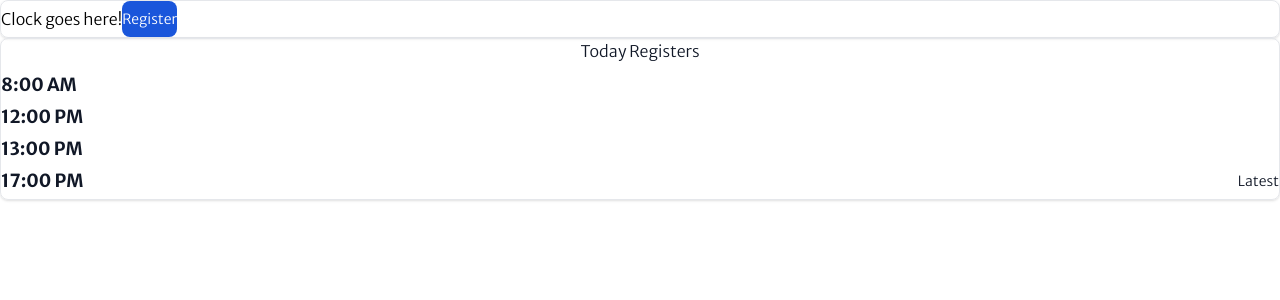
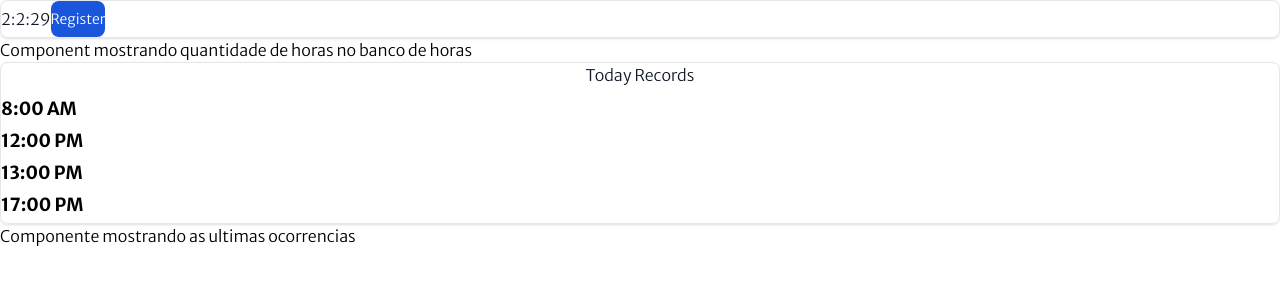
Before and after one commit to borica/rex-clock-front, a Vue app: page /dashboard in a window 1280 px wide. Shown: the top 300 px of the page. Built offline with nearby package versions, Linux system fonts and the light colour scheme; sample sign-in values are in the browser's storage.

Commit message:
- Creating CurrentTimeClock to show current time on register action; - Slots for new components showing hours bank balance and latests events;

```diff
--- a/src/App.vue
+++ b/src/App.vue
@@ -40,8 +40,6 @@ onMounted(() => {
 
 const authStore = useAuthStore()
 
-onMounted(() => { console.log(authStore.isAuth) })
-
 </script>
 
 <style>
--- /dev/null
+++ b/src/components/time/CurrentTimeClock.vue
@@ -0,0 +1,26 @@
+<template>
+  <div>
+    {{ time }}
+  </div>
+</template>
+
+<script setup lang="ts">
+import {onBeforeMount, ref} from "vue"
+  const date = new Date()
+  const getParsedTime = (date: Date) => {
+    return `${date.getHours()}:${date.getMinutes()}:${date.getUTCSeconds()}`
+  }
+  const time = ref(getParsedTime(date))
+
+  onBeforeMount(() => {
+    setInterval(() => {
+      time.value = getParsedTime(new Date())
+    }, 1000)
+  })
+
+
+</script>
+
+<style scoped>
+
+</style>
--- a/src/components/time/DailyRegisterCard.vue
+++ b/src/components/time/DailyRegisterCard.vue
@@ -1,11 +1,11 @@
 <template>
   <div class="block max-w-sm py-6 px-10 border rounded-lg shadow dark:bg-gray-200 dark:border-gray-300">
-    <h5 class="mb-2 text-2xl font-bold text-center text-gray-900">Today Registers</h5>
+    <h5 class="mb-2 text-3xl text-center text-gray-900">Today Records</h5>
     <ol class="relative mt-10 border-s-4 border-blue-700">
       <li v-for="row in this.dailyRows" :key="row.time" class="mb-10 ms-6">
-            <span class="absolute flex items-center justify-center w-3 h-3 bg-blue-100 rounded-full -start-2 ring-8 ring-white dark:ring-blue-900 dark:bg-orange-600"></span>
-        <h3 class="flex items-center justify-between mb-1 text-lg font-semibold text-gray-900">{{ row.time }}
-          <span v-if="row.isLatest" class="bg-blue-100 text-blue-800 text-sm font-medium me-2 px-2.5 py-0.5 rounded dark:bg-blue-900 dark:text-blue-300 ms-3">Latest</span>
+        <span class="absolute flex items-center justify-center w-3 h-3 bg-blue-100 rounded-full -start-2 ring-8 ring-white dark:ring-blue-900 dark:bg-orange-600"></span>
+        <h3 class="flex items-center justify-between mb-1 text-lg font-semibold text-gray-700">{{ row.time }}
+          <span v-if="row.isLatest" class="bg-blue-600 text-white text-sm font-medium me-2 px-2.5 py-0.5 rounded ms-3">Latest</span>
         </h3>
       </li>
     </ol>
--- a/src/components/time/RegisterCard.vue
+++ b/src/components/time/RegisterCard.vue
@@ -1,7 +1,9 @@
 <template>
   <div class="block max-w-sm py-6 px-10 border rounded-lg shadow dark:bg-gray-200 dark:border-gray-300">
       <div class="flex flex-col items-center pb-10">
-        Clock goes here!
+        <h2 class="text-gray-900 text-center text-3xl">
+          <CurrentTimeClock />
+        </h2>
         <div class="mt-4 md:mt-6 w-full">
           <button class="flex justify-center w-full items-center px-4 py-2 text-sm font-medium text-center text-white bg-blue-700 rounded-lg hover:bg-blue-800 focus:ring-4 focus:outline-none focus:ring-blue-300 dark:bg-blue-600 dark:hover:bg-blue-700 dark:focus:ring-blue-800">Register</button>
         </div>
@@ -11,6 +13,7 @@
 
 <script setup lang="ts">
 
+import CurrentTimeClock from "@/components/time/CurrentTimeClock.vue";
 </script>
 
 <style scoped>
--- a/src/views/DashboardView.vue
+++ b/src/views/DashboardView.vue
@@ -5,7 +5,15 @@
         <RegisterCard />
       </div>
       <div class="col-span-4">
+        Component mostrando quantidade de horas no banco de horas
+      </div>
+    </div>
+    <div class="grid grid-flow-row-dense grid-cols-12">
+      <div class="col-start-3 col-span-4">
         <DailyRegisterCard :daily-rows="dailyRegisters" />
+      </div>
+      <div class="col-span-4">
+        Componente mostrando as ultimas ocorrencias
       </div>
     </div>
   </div>
```
